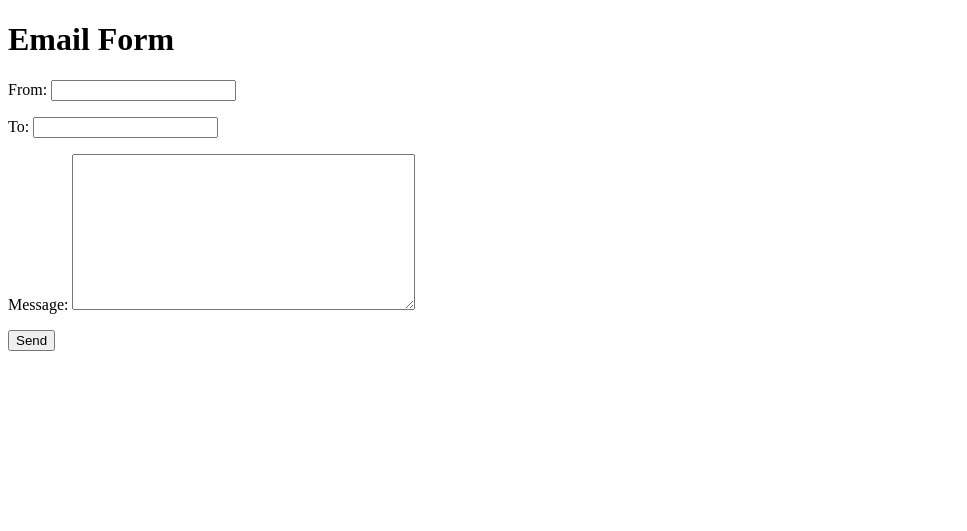
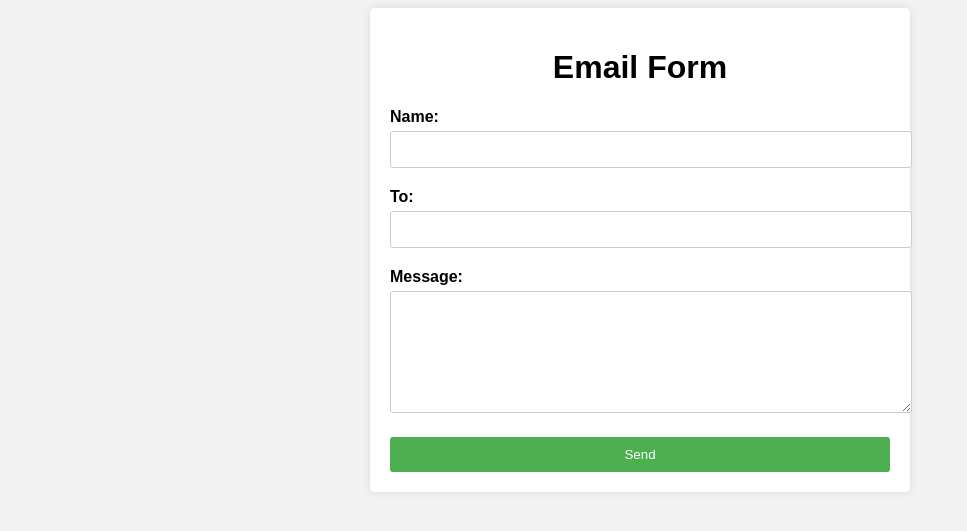
Before and after one commit to Nandhini-pinesphere11/email, a Django app: page /send-email/ in a window 1280 px wide. Shown: the top 531 px of the page, without its empty margins (0-967 px from the left). Run offline with Django 4.2, Linux system fonts and the light colour scheme.

Commit message:
second commit

```diff
--- a/emailapp/forms.py
+++ b/emailapp/forms.py
@@ -1,6 +1,6 @@
 from django import forms
 
 class EmailForm(forms.Form):
-    sender = forms.EmailField(label='From')
+    name = forms.CharField(label='Name', max_length=100)
     recipient = forms.EmailField(label='To')
     message = forms.CharField(widget=forms.Textarea)
--- a/emailapp/views.py
+++ b/emailapp/views.py
@@ -1,19 +1,20 @@
 from django.core.mail import send_mail
 from django.shortcuts import render, redirect
 from .forms import EmailForm
+
 
 def send_email(request):
     if request.method == 'POST':
         form = EmailForm(request.POST)
         if form.is_valid():
-            sender = form.cleaned_data['sender']
+            name = form.cleaned_data['name']
             recipient = form.cleaned_data['recipient']
             message = form.cleaned_data['message']
 
             send_mail(
                 'Subject',
                 message,
-                sender,
+                name + ' <sender@example.com>',  # Replace 'sender@example.com' with your actual email address
                 [recipient],
                 fail_silently=False,
             )
--- a/emailform/settings.py
+++ b/emailform/settings.py
@@ -135,7 +135,7 @@ DEFAULT_AUTO_FIELD = 'django.db.models.BigAutoField'
 EMAIL_BACKEND = 'django.core.mail.backends.smtp.EmailBackend'
 EMAIL_HOST = 'smtp.gmail.com'
 EMAIL_PORT = 587
-EMAIL_HOST_USER = 'pinespheremedia@gmail.com'  # Replace with your Gmail address
-EMAIL_HOST_PASSWORD = 'Pine1234:100893'  # Replace with your Gmail password or app-specific password
+EMAIL_HOST_USER = 'testuserpinesphere1@gmail.com'
+EMAIL_HOST_PASSWORD = 'tcylwhzksatovehy'  # Replace with your Gmail password or app-specific password
 EMAIL_USE_TLS = True
 DEFAULT_FROM_EMAIL = EMAIL_HOST_USER
--- a/templates/email_form.html
+++ b/templates/email_form.html
@@ -2,13 +2,84 @@
 <html>
 <head>
     <title>Email Form</title>
+    <style>
+        body {
+            font-family: Arial, sans-serif;
+            background-color: #f2f2f2;
+        }
+
+        .container {
+            max-width: 500px;
+            margin: 0 auto;
+            padding: 20px;
+            background-color: #fff;
+            border-radius: 5px;
+            box-shadow: 0 0 10px rgba(0, 0, 0, 0.1);
+        }
+
+        .container h1 {
+            text-align: center;
+        }
+
+        .form-group {
+            margin-bottom: 20px;
+        }
+
+        .form-group label {
+            display: block;
+            font-weight: bold;
+            margin-bottom: 5px;
+        }
+
+        .form-group input[type="text"],
+        .form-group input[type="email"],
+        .form-group textarea {
+            width: 100%;
+            padding: 10px;
+            border: 1px solid #ccc;
+            border-radius: 3px;
+        }
+
+        .form-group textarea {
+            resize: vertical;
+            height: 100px;
+        }
+
+        .submit-btn {
+            display: block;
+            width: 100%;
+            padding: 10px;
+            background-color: #4CAF50;
+            color: #fff;
+            border: none;
+            border-radius: 3px;
+            cursor: pointer;
+        }
+
+        .submit-btn:hover {
+            background-color: #45a049;
+        }
+    </style>
 </head>
 <body>
-    <h1>Email Form</h1>
-    <form method="POST" action="{% url 'send_email' %}">
-        {% csrf_token %}
-        {{ form.as_p }}
-        <button type="submit">Send</button>
-    </form>
+    <div class="container">
+        <h1>Email Form</h1>
+        <form method="POST" action="{% url 'send_email' %}">
+            {% csrf_token %}
+            <div class="form-group">
+                <label for="id_name">Name:</label>
+                {{ form.name }}
+            </div>
+            <div class="form-group">
+                <label for="id_recipient">To:</label>
+                {{ form.recipient }}
+            </div>
+            <div class="form-group">
+                <label for="id_message">Message:</label>
+                {{ form.message }}
+            </div>
+            <button class="submit-btn" type="submit">Send</button>
+        </form>
+    </div>
 </body>
 </html>
```
